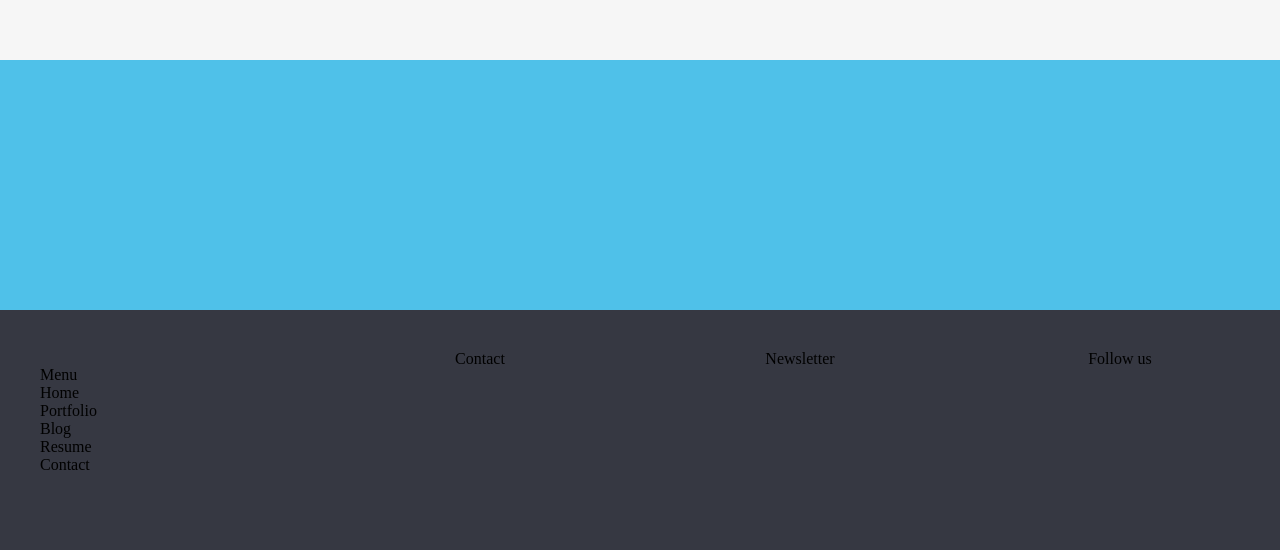
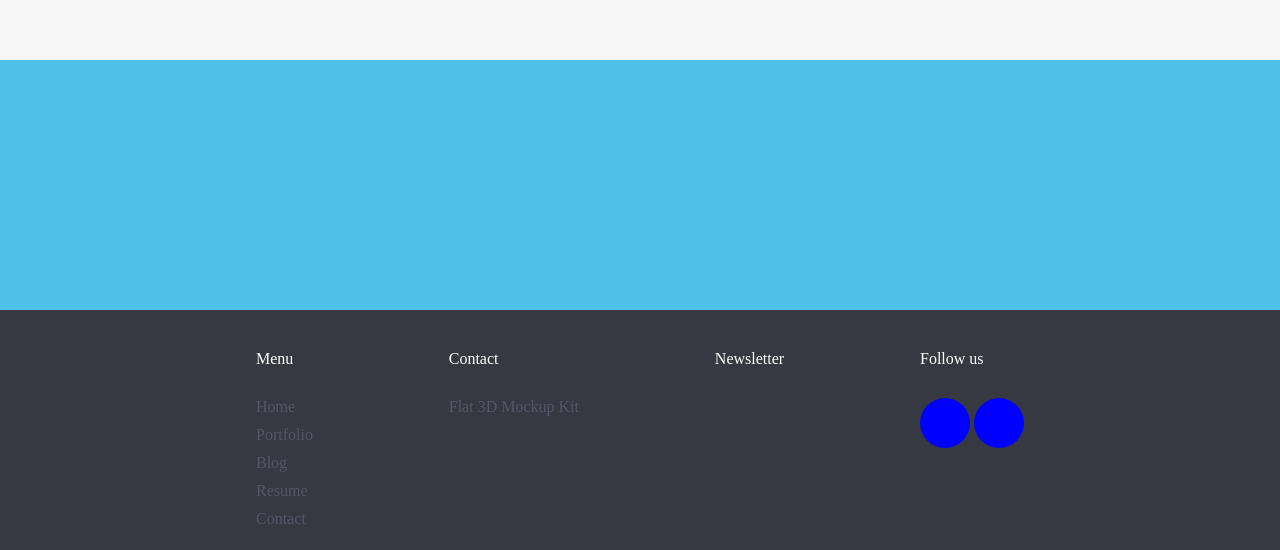
Before and after one commit to JakubK/Beetle, a website: page src/index.html in a window 1280 px wide. Shown: the part 3240-3790 px from the top of the page. Drawn offline with Linux system fonts and the light colour scheme.

Commit message:
Add styles to footer

```diff
--- a/src/index.html
+++ b/src/index.html
@@ -79,8 +79,9 @@ with interaction design background</p>
     <footer>
         <div>
             <div>
+                <div>
+                    <label>Menu</label>
                     <ul>
-                    Menu
                         <li>Home</li>
                         <li>Portfolio</li>
                         <li>Blog</li>
@@ -89,13 +90,19 @@ with interaction design background</p>
                     </ul>
                 </div>
                 <div>
-                Contact
+                    <label>Contact</label>
+                    <ul><li>Flat 3D Mockup Kit</li></ul>
                 </div>
                 <div>
-                Newsletter
+                    <label>Newsletter</label>
                 </div>
                 <div>
-                Follow us
+                    <label>Follow us</label>
+                    <div>
+                        <span></span>
+                        <span></span>
+                    </div>
+                </div>
             </div>
         </div>
     </footer>
--- a/src/scss/index.scss
+++ b/src/scss/index.scss
@@ -8,7 +8,7 @@ $recommendationsBgColor: #ff605f;
 $contactBgColor: #f6f6f6;
 $locationBgColor: #4fc1e9;
 $footerBgColor: #363842;
-
+$footerLinkColor: #545766;
 body
 {
     padding: 0;
@@ -176,25 +176,45 @@ body
     height: 250px;
     background-color: $locationBgColor;
 }
-footer
-{
+footer {
     height: 200px;
     background-color: $footerBgColor;
     padding-top: 40px;
-    >div
-    {
-        height: 100%;
-        display: grid;
-        grid-template-rows: 50px auto;
-        grid-template-columns: 1fr 1fr 1fr 1fr;
-        text-align: center;
-        ul
-        {
+    text-align: center;
+
+    > div {
+        display: inline-block;
+        width: 60%;
+
+        > div {
+            display: flex;
+            flex-direction: row;
+            justify-content: space-between;
+            color: white;
             text-align: left;
-            list-style-type: none;
-            li
-            {
-                text-align: left;
+
+            div {
+                span {
+                    display: inline-block;
+                    margin-top: 30px;
+                    background-color: blue;
+                    border-radius: 50%;
+                    width: 50px;
+                    height: 50px;
+                }
+            }
+
+
+            ul {
+                margin: 30px 0 0 0;
+                padding: 0;
+                list-style-type: none;
+
+                color: $footerLinkColor;
+
+                li {
+                    margin: 10px 0;
+                }
             }
         }
     }
```
Also changed, not shown: src/css/index.css. Lines whose indentation alone changed are shown as unchanged.
